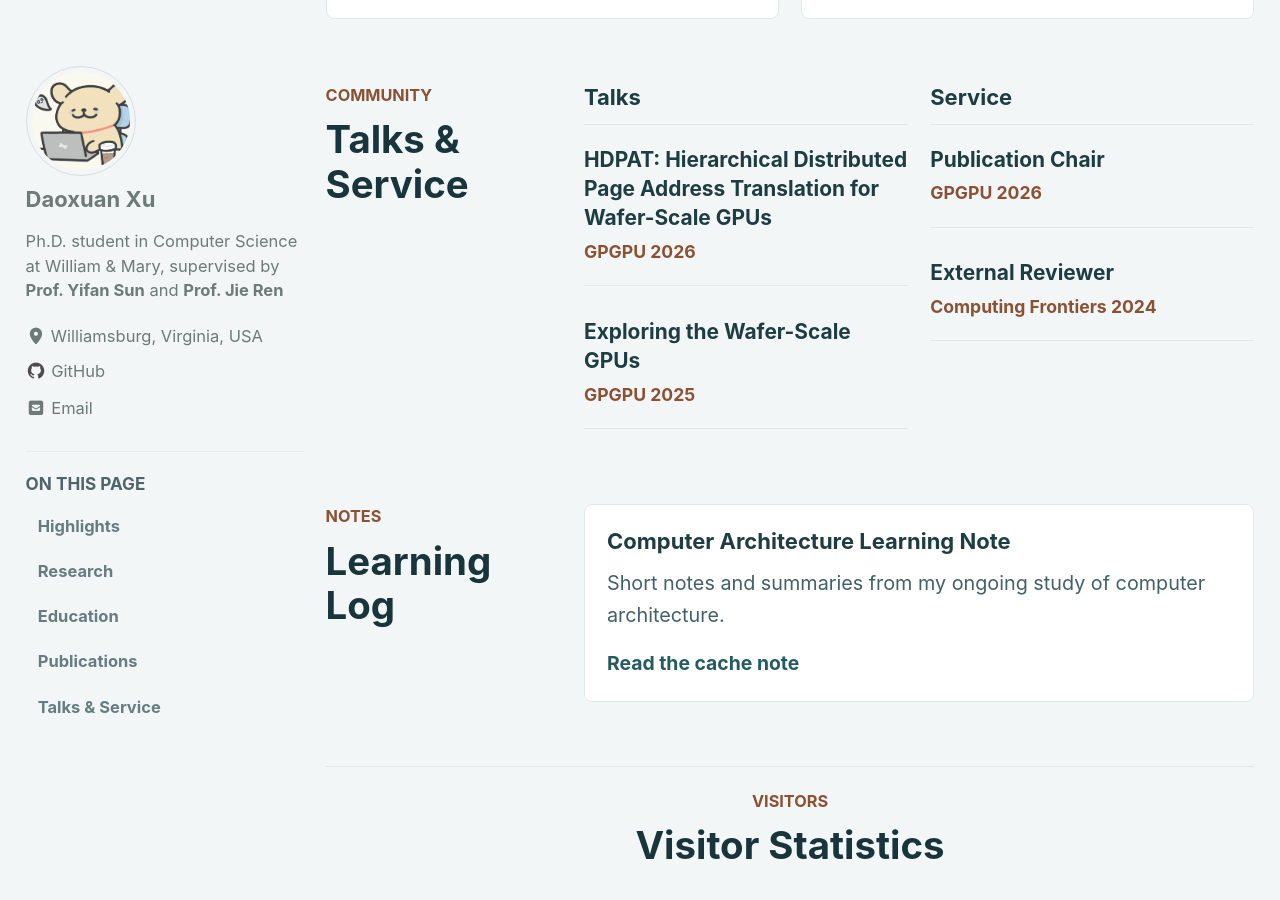
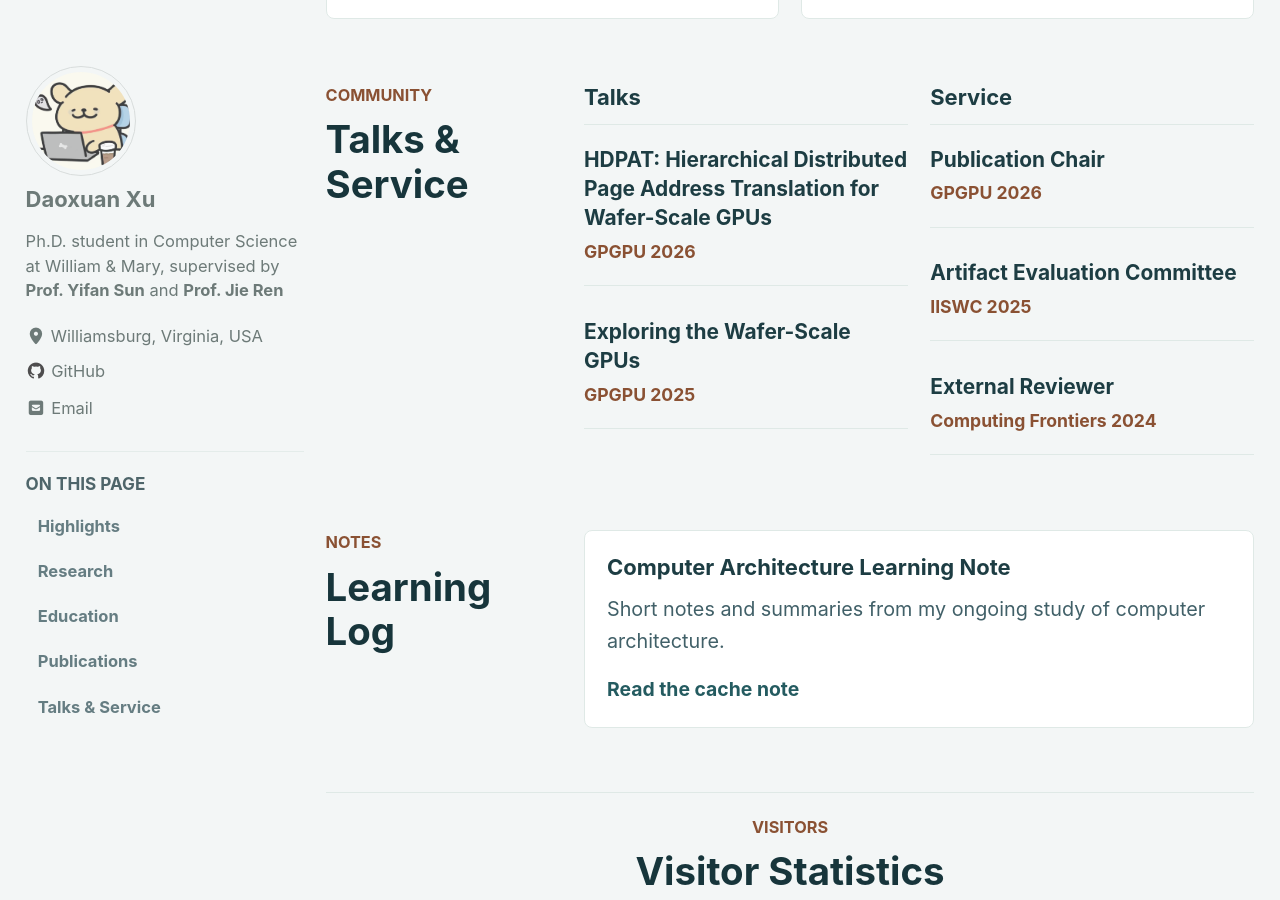
Before and after one commit to DX990307/DX990307.github.io, a Jekyll site: the page built from index.html, in a window 1280 px wide and 900 px high, scrolled down 3503 px. Built offline with Jekyll 4.4.1, drawn with Linux system fonts in a browser that asks for light colours; cached includes are drawn as plain includes; the list of posts is cut into pages by our own code; grey boxes are pictures that could not be loaded.

Commit message:
add IISWC service

```diff
--- a/_layouts/home.html
+++ b/_layouts/home.html
@@ -202,6 +202,7 @@ layout: archive
       <h3>Service</h3>
       <ul class="home-plain-list">
         <li><strong>Publication Chair</strong><span>GPGPU 2026</span></li>
+        <li><strong>Artifact Evaluation Committee</strong><span>IISWC 2025</span></li>
         <li><strong>External Reviewer</strong><span>Computing Frontiers 2024</span></li>
       </ul>
     </div>
```
Also changed, not shown: 8 other files.
